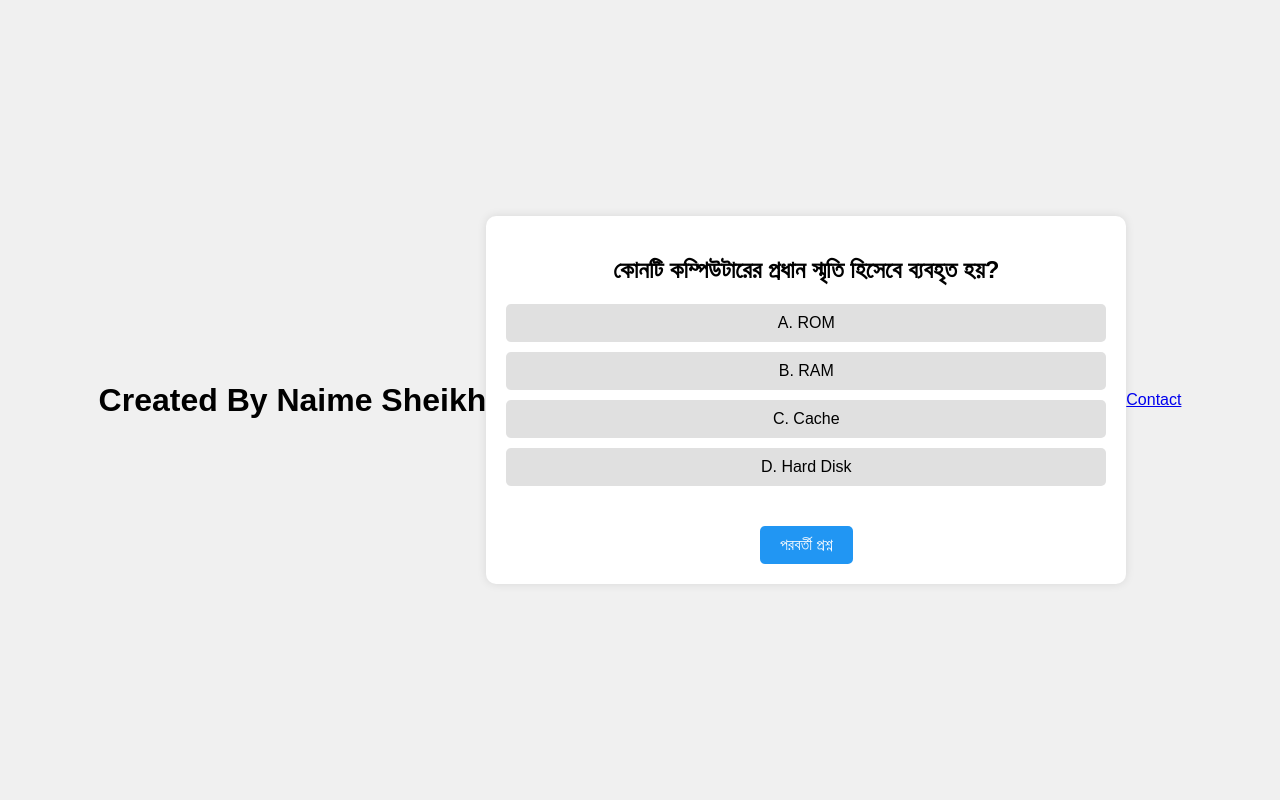
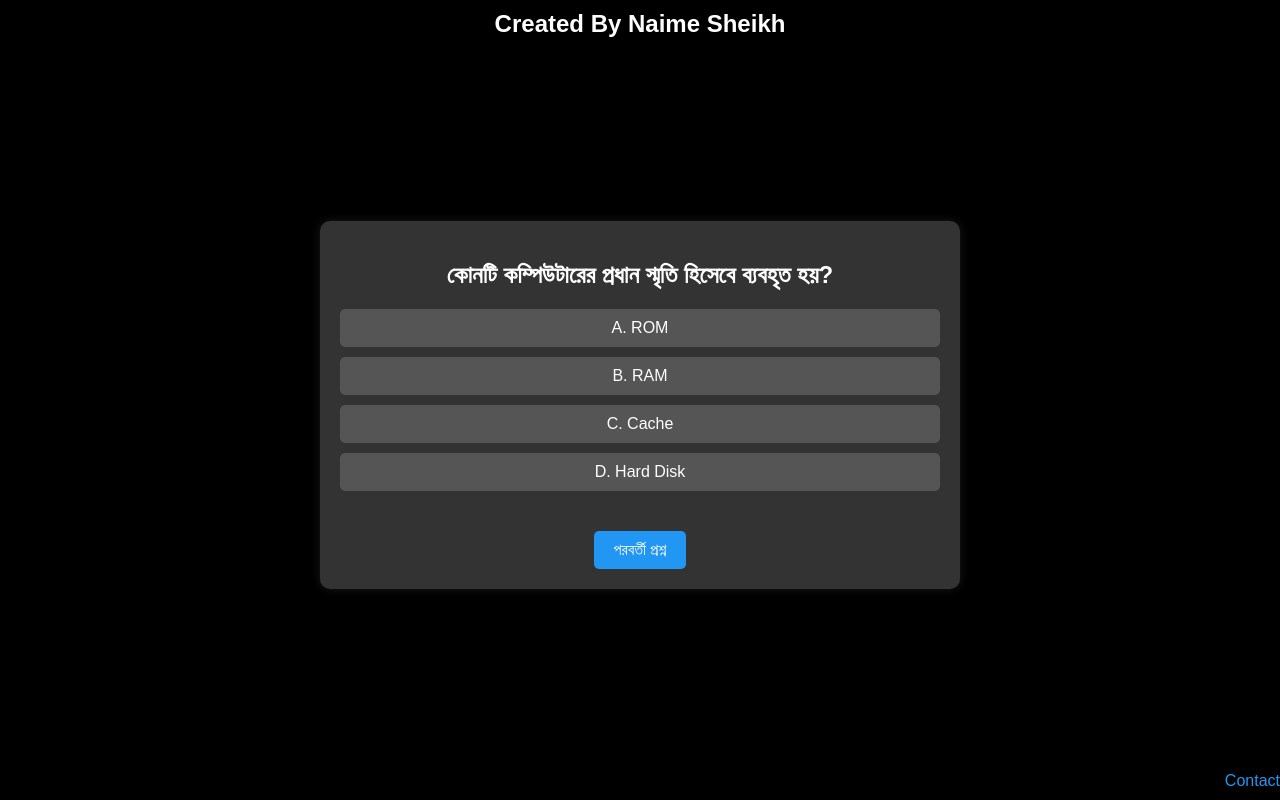
Before and after one commit to naime001/mcq-quiz, a plain HTML site: page index.html in a window 1280 px wide. Drawn offline with Linux system fonts and the light colour scheme.

Commit message:
Update style.css

```diff
--- a/style.css
+++ b/style.css
@@ -1,18 +1,32 @@
 body {
     font-family: Arial, sans-serif;
     display: flex;
-    justify-content: center;
+    flex-direction: column;
+    justify-content: space-between;
     align-items: center;
-    height: 100vh;
+    min-height: 100vh;
     margin: 0;
-    background-color: #f0f0f0;
+    background-color: #000000; /* কালো ব্যাকগ্রাউন্ড */
+    color: #ffffff; /* টেক্সট সাদা করা */
+}
+
+.header {
+    width: 100%;
+    text-align: center;
+    padding: 10px 0;
+}
+
+.header h1 {
+    font-size: 24px;
+    color: #ffffff;
+    margin: 0;
 }
 
 .quiz-container {
-    background-color: white;
+    background-color: #333333; /* কুইজ কন্টেইনার গাঢ় ধূসর করা */
     padding: 20px;
     border-radius: 10px;
-    box-shadow: 0 0 10px rgba(0, 0, 0, 0.1);
+    box-shadow: 0 0 10px rgba(255, 255, 255, 0.1);
     text-align: center;
     max-width: 600px;
     width: 100%;
@@ -21,6 +35,7 @@ body {
 h2 {
     font-size: 24px;
     margin-bottom: 20px;
+    color: #ffffff;
 }
 
 .option {
@@ -32,11 +47,12 @@ h2 {
     cursor: pointer;
     border: none;
     border-radius: 5px;
-    background-color: #e0e0e0;
+    background-color: #555555; /* বাটন গাঢ় ধূসর */
+    color: #ffffff;
 }
 
 .option:hover {
-    background-color: #d0d0d0;
+    background-color: #666666;
 }
 
 .green {
@@ -52,6 +68,7 @@ h2 {
 #feedback {
     margin-top: 20px;
     font-size: 18px;
+    color: #ffffff;
 }
 
 #next-btn {
@@ -68,3 +85,19 @@ h2 {
 #next-btn:hover {
     background-color: #1976d2;
 }
+
+.footer {
+    width: 100%;
+    text-align: right;
+    padding: 10px 20px;
+}
+
+.contact-link {
+    color: #2196f3;
+    text-decoration: none;
+    font-size: 16px;
+}
+
+.contact-link:hover {
+    text-decoration: underline;
+}
```
